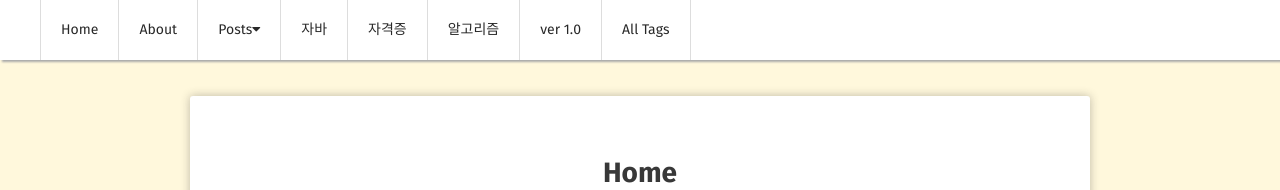
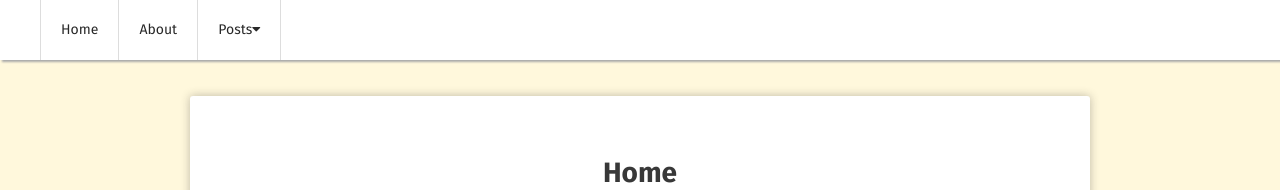
Before and after one commit to choiwono/choiwono.github.io, a Jekyll site: the page built from index.html, in a window 1280 px wide. Shown: the top 190 px of the page. Built offline with Jekyll 4.4.1, drawn with Linux system fonts in a browser that asks for light colours; some web fonts are replaced.

Commit message:
Update nav.html

```diff
--- a/_includes/nav.html
+++ b/_includes/nav.html
@@ -9,13 +9,13 @@
             </li>
             <li class="dropdown-btn">
                 <a href="{{ site.url }}/posts">Posts<i class="fa fa-caret-down"></i></a>
-                <div class="dropdown-content">
-                        <li><a href="{{ site.url }}/java/">자바</a></li>
-                        <li><a href="{{ site.url }}/certificate/">자격증</a></li>
-                        <li><a href="{{ site.url }}/algo/">알고리즘</a></li>
-                        <li><a href="{{ site.url }}/Github_Blog/">ver 1.0</a></li>
-                        <li><a href="{{ site.url }}/tags/">All Tags</a></li>
-                </div>
+                <ul class="dropdown-content">
+                    <li><a href="{{ site.url }}/java/">자바</a></li>
+                    <li><a href="{{ site.url }}/certificate/">자격증</a></li>
+                    <li><a href="{{ site.url }}/algo/">알고리즘</a></li>
+                    <li><a href="{{ site.url }}/Github_Blog/">ver 1.0</a></li>
+                    <li><a href="{{ site.url }}/tags/">All Tags</a></li>
+                </ul>
             </li>
         </ul><!-- /.dl-menu -->
 	</nav><!-- /.dl-menuwrapper -->
```
